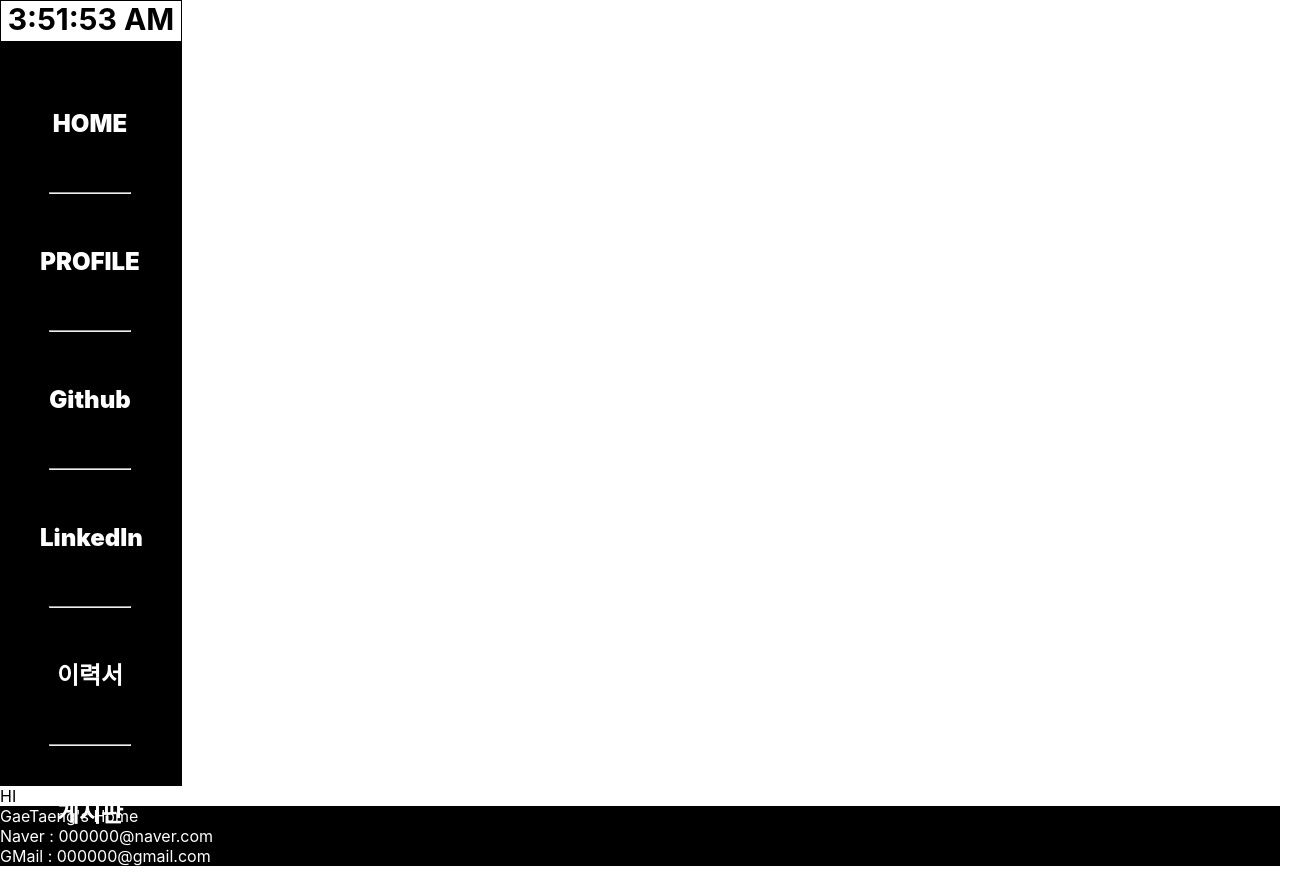
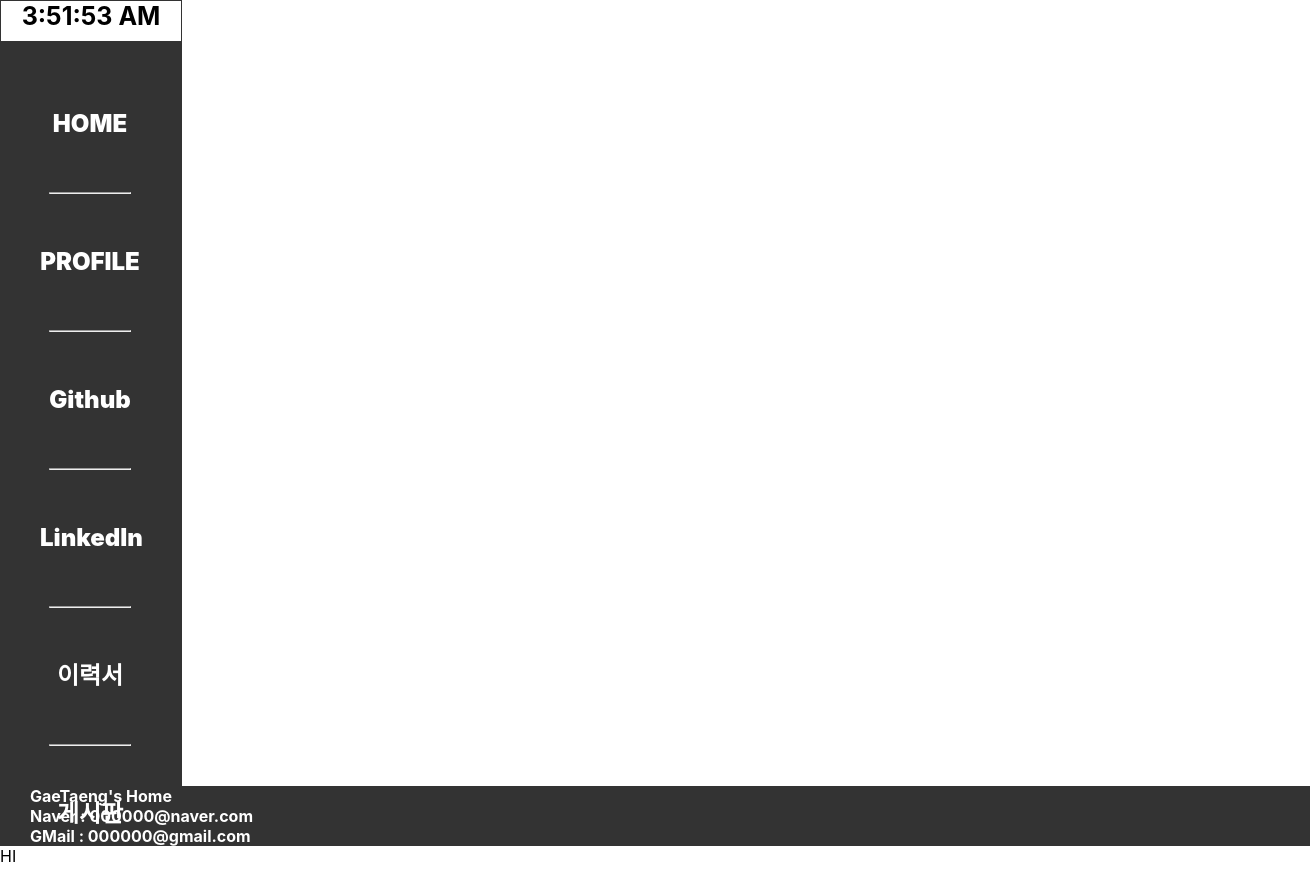
Before and after one commit to GaeTaeng/React_GaeTaengHome, a React (Create React App) app: page / in a window 1280 px wide. Shown: the whole page, 1310 px wide, since content can reach past the window. Built offline with nearby package versions, Linux system fonts and the light colour scheme.

Commit message:
Timer css 폰트크기 수정

```diff
--- a/src/App.css
+++ b/src/App.css
@@ -3,9 +3,16 @@
 }
 
 #bottom {
+    font-size: 17;
+    font-weight: 700;
     float: left;
     width: 100vw;
-    background-color: black;
+    padding-left: 30px;
+    background-color: #333;
     color: white;
     vertical-align: bottom;
 }
+
+#banner {
+    float:unset;
+}
--- a/src/App.js
+++ b/src/App.js
@@ -2,23 +2,23 @@
 import React from 'react';
 import './App.css';
 
-import Navigation from './components/Navigation'
-
+import Navigation from './components/Main/navigation/Navigation'
+import Banner from './components/Main/contents/Banner'
 
 function App(props) {
 
   return (
     <div className="App">
-    <Navigation id="nav"/>
-    <div>
-      HI
-    </div>
+      <Navigation id="nav" />
+
 
       <div id="bottom">
-      GaeTaeng's Home <br/>
-      Naver : 000000@naver.com <br/>
-      GMail : 000000@gmail.com <br/>
+        GaeTaeng's Home <br />
+        Naver : 000000@naver.com <br />
+        GMail : 000000@gmail.com <br />
       </div>
+      <Banner id="banner" />
+
     </div>
   );
 }
--- /dev/null
+++ b/src/components/Main/contents/Banner.js
@@ -0,0 +1,12 @@
+import React from 'react'
+
+
+function Banner() {
+    return(
+        <div id="banner">
+                HI
+        </div>
+    )
+}
+
+export default Banner
--- a/src/components/Navigation.css
+++ b/src/components/Main/navigation/Navigation.css
@@ -3,8 +3,8 @@
     margin: 0;
     width:180px;
     height:98vh;
-    background-color: black;
-    border: 1px solid black;
+    background-color: #333;
+    border: 1px solid #333;
 }
 
 
--- a/src/components/Timer.css
+++ b/src/components/Main/navigation/Timer.css
@@ -11,7 +11,7 @@
     top: 50%;
     left: 50%;
     color: black;
-    font-size: 30px;
+    font-size: 25px;
     font-weight: 700;
     text-align: center;
     vertical-align: middle;
```
Also changed, not shown: src/components/Main/navigation/Menu.css (renamed from src/components/Menu.css), src/components/Main/navigation/Menu.js (renamed from src/components/Menu.js), src/components/Main/navigation/Navigation.js (renamed from src/components/Navigation.js), src/components/Main/navigation/Timer.js (renamed from src/components/Timer.js).
